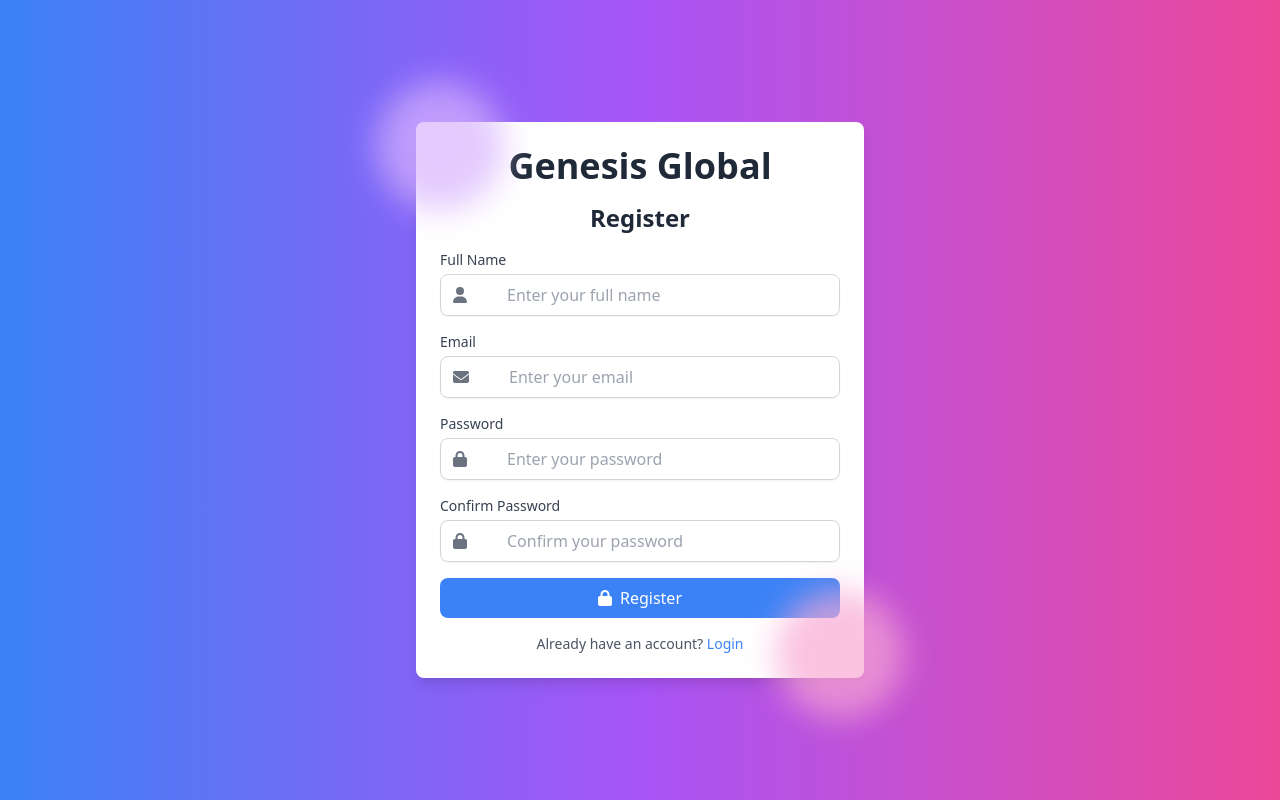
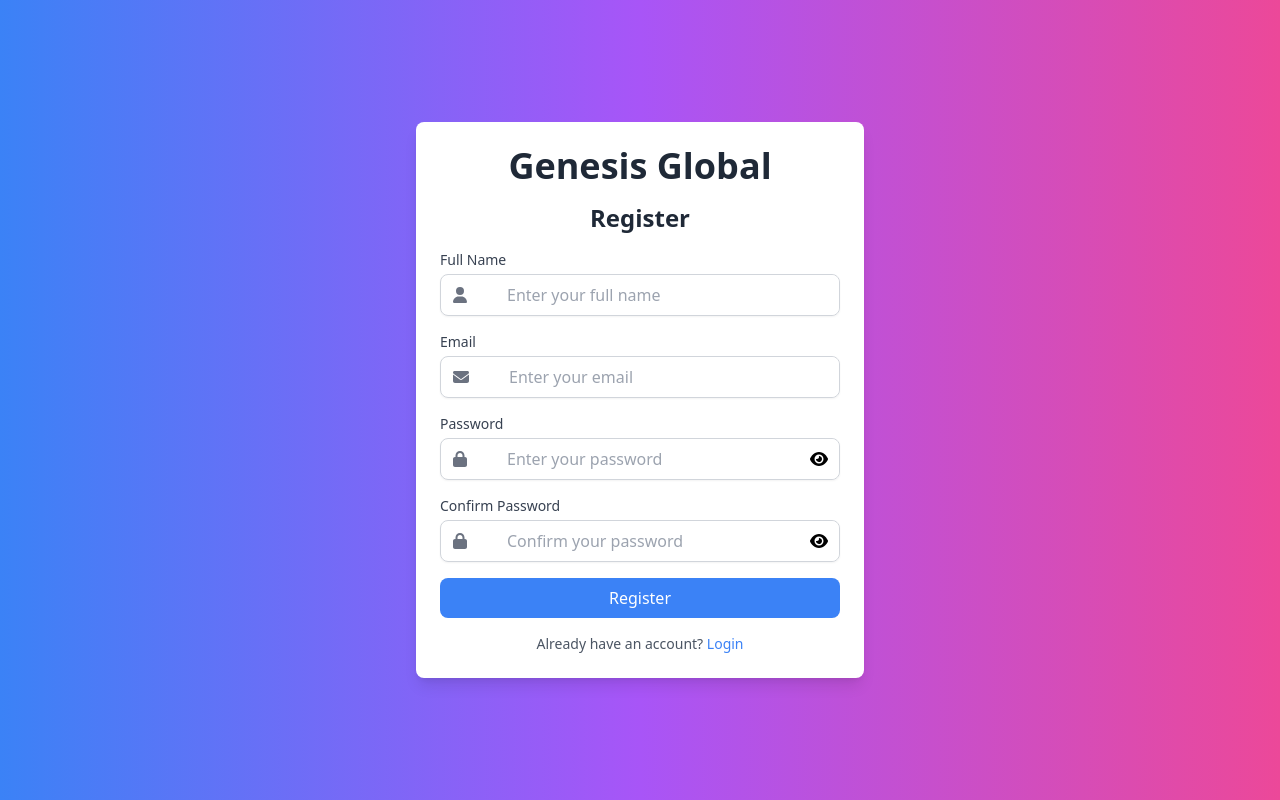
Before and after one commit to cris-cmk/genesis-loans, a React (Create React App) app: page /register in a window 1280 px wide. Built offline with nearby package versions, Linux system fonts and the light colour scheme.

Commit message:
added registration functionality

```diff
--- a/package.json
+++ b/package.json
@@ -7,6 +7,7 @@
     "@fortawesome/free-solid-svg-icons": "^6.7.2",
     "@fortawesome/react-fontawesome": "^0.2.2",
     "cra-template": "1.2.0",
+    "firebase": "^11.1.0",
     "react": "^19.0.0",
     "react-dom": "^19.0.0",
     "react-router-dom": "^7.0.2",
--- a/src/components/Register.js
+++ b/src/components/Register.js
@@ -1,22 +1,58 @@
-import React from "react";
+import React, { useState } from "react";
 import { FontAwesomeIcon } from "@fortawesome/react-fontawesome";
-import { faEnvelope, faLock, faUser } from "@fortawesome/free-solid-svg-icons";
+import { faEnvelope, faLock, faUser, faEye, faEyeSlash } from "@fortawesome/free-solid-svg-icons";
+import { createUserWithEmailAndPassword } from "firebase/auth";
+import { auth } from "../firebase";  // Import Firebase auth instance
 
 const Register = () => {
+  const [fullName, setFullName] = useState("");
+  const [email, setEmail] = useState("");
+  const [password, setPassword] = useState("");
+  const [confirmPassword, setConfirmPassword] = useState("");
+  const [error, setError] = useState("");
+  const [loading, setLoading] = useState(false);
+  const [showPassword, setShowPassword] = useState(false); // State to toggle password visibility
+  const [showConfirmPassword, setShowConfirmPassword] = useState(false); // State to toggle confirm password visibility
+
+  const handleRegister = async (e) => {
+    e.preventDefault(); // Prevent page reload on form submission
+
+    if (password !== confirmPassword) {
+      setError("Passwords do not match!");
+      return;
+    }
+
+    setLoading(true);
+    try {
+      // Create a new user with email and password
+      await createUserWithEmailAndPassword(auth, email, password);
+
+      // Handle successful registration here, like redirecting the user
+      console.log("Registration successful!");
+    } catch (err) {
+      setError(err.message); // Display Firebase error message
+    }
+    setLoading(false);
+  };
+
   return (
     <div className="min-h-screen bg-gradient-to-r from-blue-500 via-purple-500 to-pink-500 flex items-center justify-center">
       <div className="relative bg-white p-6 rounded-lg shadow-lg w-full max-w-md">
-        {/* Decorative Elements */}
-        <div className="absolute -top-10 -left-10 w-32 h-32 bg-purple-300 rounded-full blur-lg opacity-70"></div>
-        <div className="absolute -bottom-10 -right-10 w-32 h-32 bg-pink-300 rounded-full blur-lg opacity-70"></div>
-
         {/* Genesis Global Header */}
         <h1 className="text-4xl font-bold text-center text-gray-800 mb-4">
           Genesis Global
         </h1>
 
         <h2 className="text-2xl font-bold text-center text-gray-800 mb-4">Register</h2>
-        <form>
+
+        {/* Error Message */}
+        {error && (
+          <div className="text-red-500 text-sm text-center mb-4">
+            {error}
+          </div>
+        )}
+
+        <form onSubmit={handleRegister}>
           {/* Full Name Field */}
           <div className="mb-4 relative">
             <label className="block text-sm font-medium text-gray-700" htmlFor="fullName">
@@ -29,6 +65,8 @@ const Register = () => {
               <input
                 type="text"
                 id="fullName"
+                value={fullName}
+                onChange={(e) => setFullName(e.target.value)}
                 className="pl-10 block w-full px-4 py-2 rounded-lg focus:ring-blue-500 focus:border-blue-500"
                 placeholder="Enter your full name"
               />
@@ -47,6 +85,8 @@ const Register = () => {
               <input
                 type="email"
                 id="email"
+                value={email}
+                onChange={(e) => setEmail(e.target.value)}
                 className="pl-10 block w-full px-4 py-2 rounded-lg focus:ring-blue-500 focus:border-blue-500"
                 placeholder="Enter your email"
               />
@@ -63,11 +103,19 @@ const Register = () => {
                 <FontAwesomeIcon icon={faLock} />
               </span>
               <input
-                type="password"
+                type={showPassword ? "text" : "password"} // Toggle between password and text
                 id="password"
+                value={password}
+                onChange={(e) => setPassword(e.target.value)}
                 className="pl-10 block w-full px-4 py-2 rounded-lg focus:ring-blue-500 focus:border-blue-500"
                 placeholder="Enter your password"
               />
+              <span
+                onClick={() => setShowPassword(!showPassword)}
+                className="absolute right-3 cursor-pointer"
+              >
+                <FontAwesomeIcon icon={showPassword ? faEyeSlash : faEye} />
+              </span>
             </div>
           </div>
 
@@ -81,11 +129,19 @@ const Register = () => {
                 <FontAwesomeIcon icon={faLock} />
               </span>
               <input
-                type="password"
+                type={showConfirmPassword ? "text" : "password"} // Toggle between password and text
                 id="confirmPassword"
+                value={confirmPassword}
+                onChange={(e) => setConfirmPassword(e.target.value)}
                 className="pl-10 block w-full px-4 py-2 rounded-lg focus:ring-blue-500 focus:border-blue-500"
                 placeholder="Confirm your password"
               />
+              <span
+                onClick={() => setShowConfirmPassword(!showConfirmPassword)}
+                className="absolute right-3 cursor-pointer"
+              >
+                <FontAwesomeIcon icon={showConfirmPassword ? faEyeSlash : faEye} />
+              </span>
             </div>
           </div>
 
@@ -93,9 +149,9 @@ const Register = () => {
           <button
             type="submit"
             className="w-full py-2 px-4 bg-blue-500 hover:bg-blue-600 text-white font-medium rounded-lg flex items-center justify-center gap-2 transition duration-200"
+            disabled={loading}
           >
-            <FontAwesomeIcon icon={faLock} />
-            Register
+            {loading ? "Registering..." : "Register"}
           </button>
         </form>
 
--- /dev/null
+++ b/src/firebase.js
@@ -0,0 +1,21 @@
+import { initializeApp } from "firebase/app";
+import { getAuth } from "firebase/auth";
+
+// Your Firebase configuration (from Firebase Console)
+const firebaseConfig = {
+    apiKey: "AIzaSyDqJ1CKIZ2LuXEIq10ji_ZiXd-fRL3Gvfg",
+    authDomain: "moringa-2abdf.firebaseapp.com",
+    projectId: "moringa-2abdf",
+    storageBucket: "moringa-2abdf.firebasestorage.app",
+    messagingSenderId: "263203926621",
+    appId: "1:263203926621:web:14a35175c1cfff9dae53b4",
+    measurementId: "G-59VEEZ16Q5"
+};
+
+// Initialize Firebase
+const app = initializeApp(firebaseConfig);
+
+// Initialize Firebase Authentication
+const auth = getAuth(app);
+
+export { auth };
```
Also changed, not shown: 1 other file (tests, documents, lock files or other folders).
